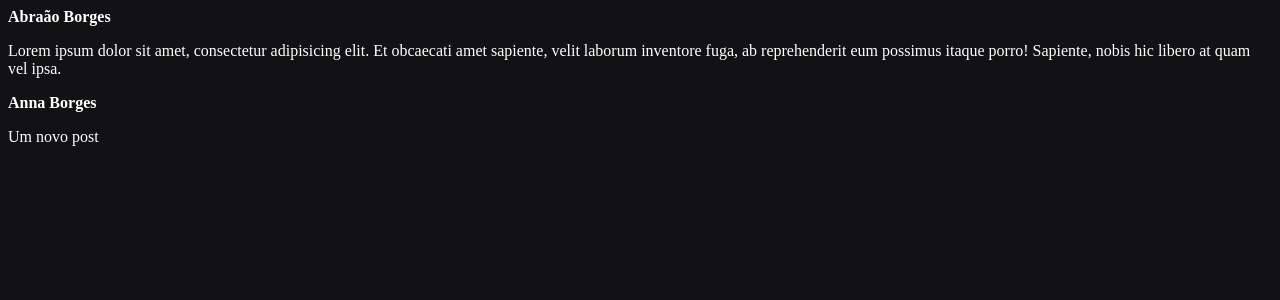
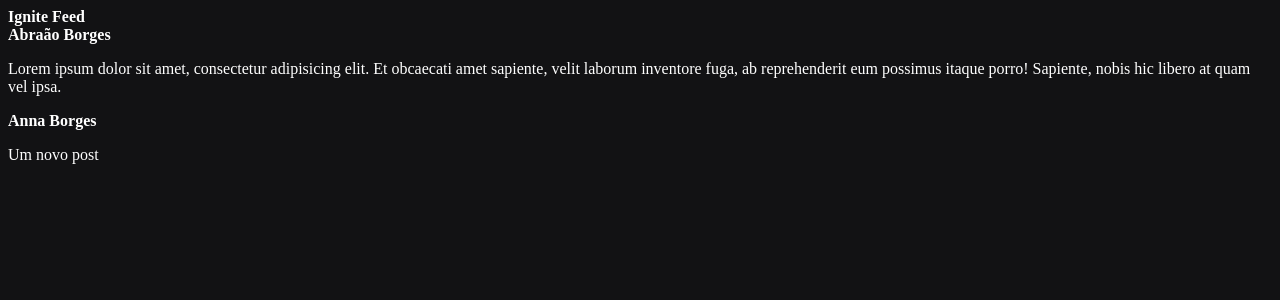
Before and after one commit to BorgesAbraao10/feed-01, a React (Vite) app: page / in a window 1280 px wide. Shown: the top 300 px of the page. Built offline with nearby package versions, Linux system fonts and the light colour scheme.

Commit message:
Last update

```diff
--- a/src/App.jsx
+++ b/src/App.jsx
@@ -1,9 +1,13 @@
 import { Post } from "./Post";
+import { Header } from "./components/Header";
 import "./styles.css";
 
 export function App() {
   return (
     <div>
+
+      <Header />
+
       <Post
         author="Abraão Borges"
         content="Lorem ipsum dolor sit amet, consectetur adipisicing elit. Et obcaecati amet sapiente, velit laborum inventore fuga, ab reprehenderit eum possimus itaque porro! Sapiente, nobis hic libero at quam vel ipsa."
--- /dev/null
+++ b/src/components/Header.jsx
@@ -0,0 +1,5 @@
+import "./Header.module.css";
+
+export function Header() {
+  return <strong className="header">Ignite Feed</strong>;
+}
--- /dev/null
+++ b/src/components/Header.module.css
@@ -0,0 +1,4 @@
+.header {
+  background: #333;
+  height: 80px;
+}
```
